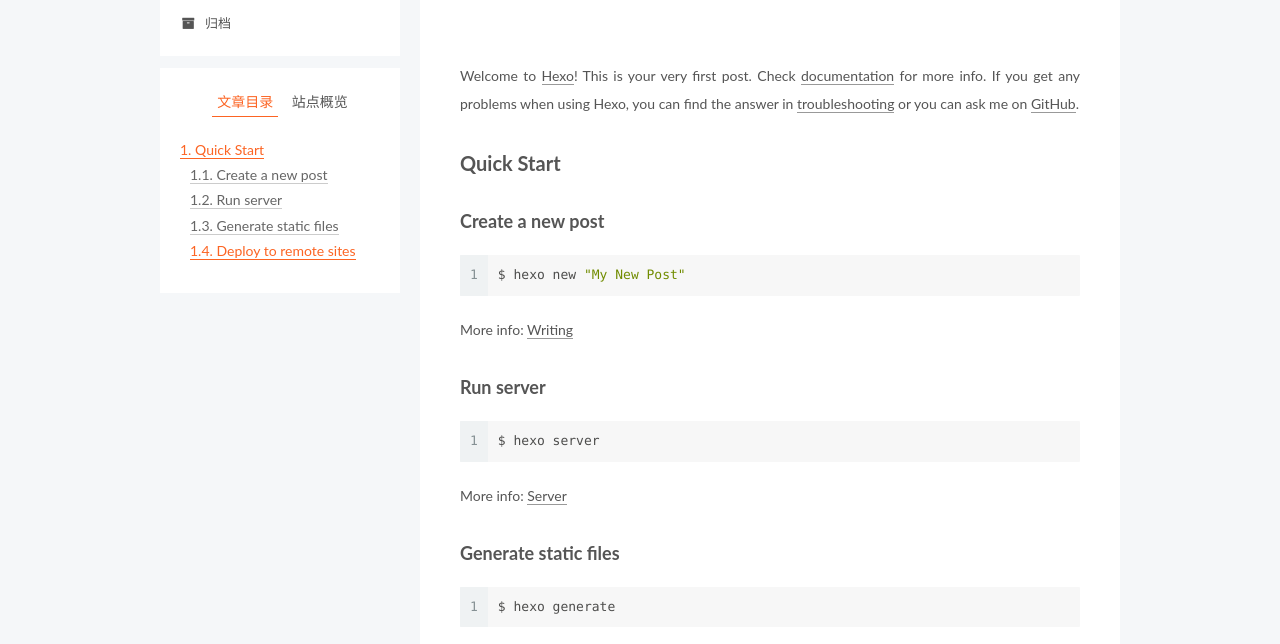
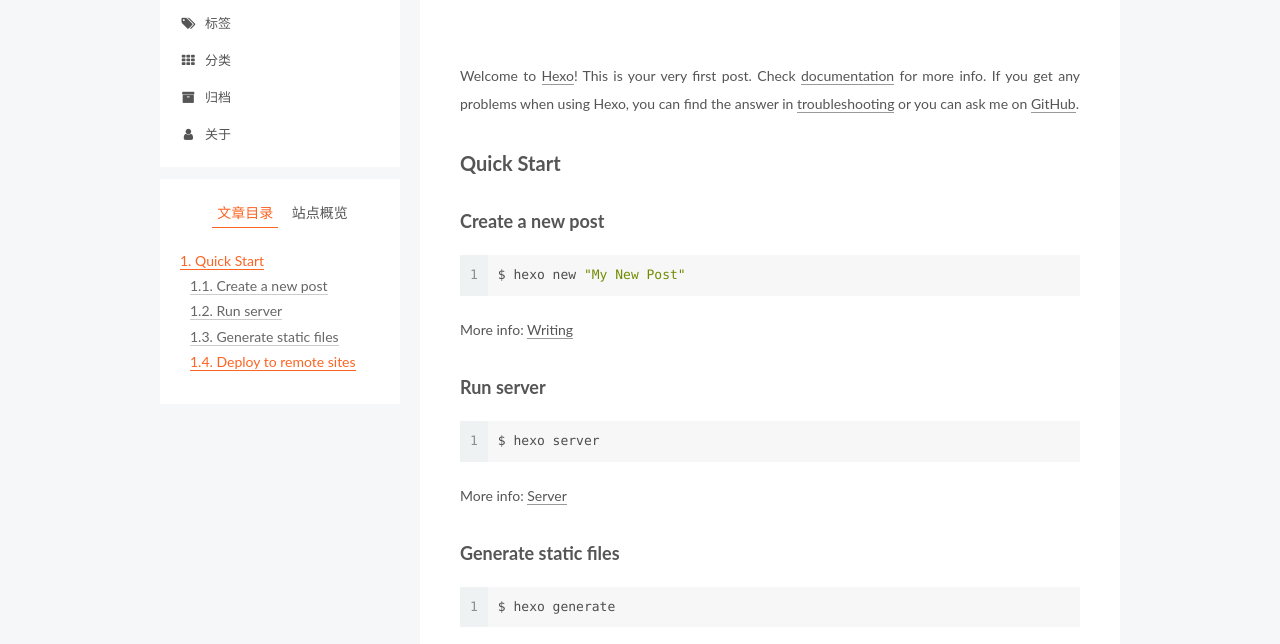
Before and after one commit to heflat/heflat.github.io, a plain HTML site: page 2018/04/14/hello-world/index.html in a window 1280 px wide. Shown: the part 141-785 px from the top of the page. Drawn offline with Linux system fonts and the light colour scheme.

Commit message:
Site updated: 2018-04-14 10:55:45

```diff
--- a/2018/04/14/hello-world/index.html
+++ b/2018/04/14/hello-world/index.html
@@ -190,12 +190,42 @@
         </li>
 
 
+        <li class="menu-item menu-item-tags">
+          <a href="/tags/" rel="section">
+
+              <i class="menu-item-icon fa fa-fw fa-tags"></i> <br />
+
+            标签
+          </a>
+        </li>
+
+
+        <li class="menu-item menu-item-categories">
+          <a href="/categories/" rel="section">
+
+              <i class="menu-item-icon fa fa-fw fa-th"></i> <br />
+
+            分类
+          </a>
+        </li>
+
+
         <li class="menu-item menu-item-archives">
           <a href="/archives/" rel="section">
 
               <i class="menu-item-icon fa fa-fw fa-archive"></i> <br />
 
             归档
+          </a>
+        </li>
+
+
+        <li class="menu-item menu-item-about">
+          <a href="/about/" rel="section">
+
+              <i class="menu-item-icon fa fa-fw fa-user"></i> <br />
+
+            关于
           </a>
         </li>
 
--- a/css/main.css
+++ b/css/main.css
@@ -1823,7 +1823,7 @@
   width: 4px;
   height: 4px;
   border-radius: 50%;
-  background: #df98ff;
+  background: #9cff38;
 }
 .links-of-blogroll {
   font-size: 13px;
```
Also changed, not shown: archives/2018/04/index.html (+30 -0 lines), archives/2018/index.html (+30 -0 lines), archives/index.html (+30 -0 lines), index.html (+30 -0 lines).
